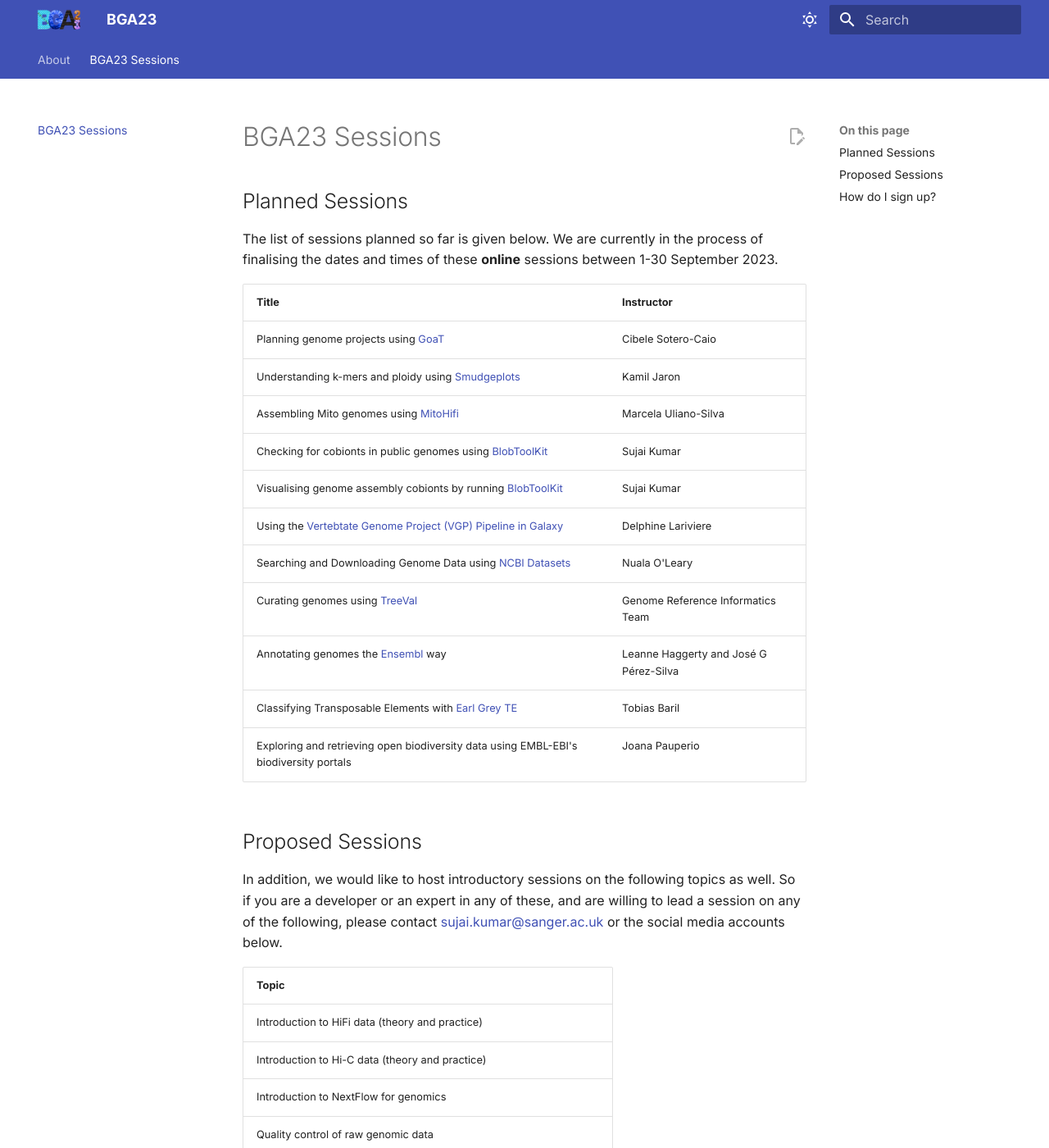
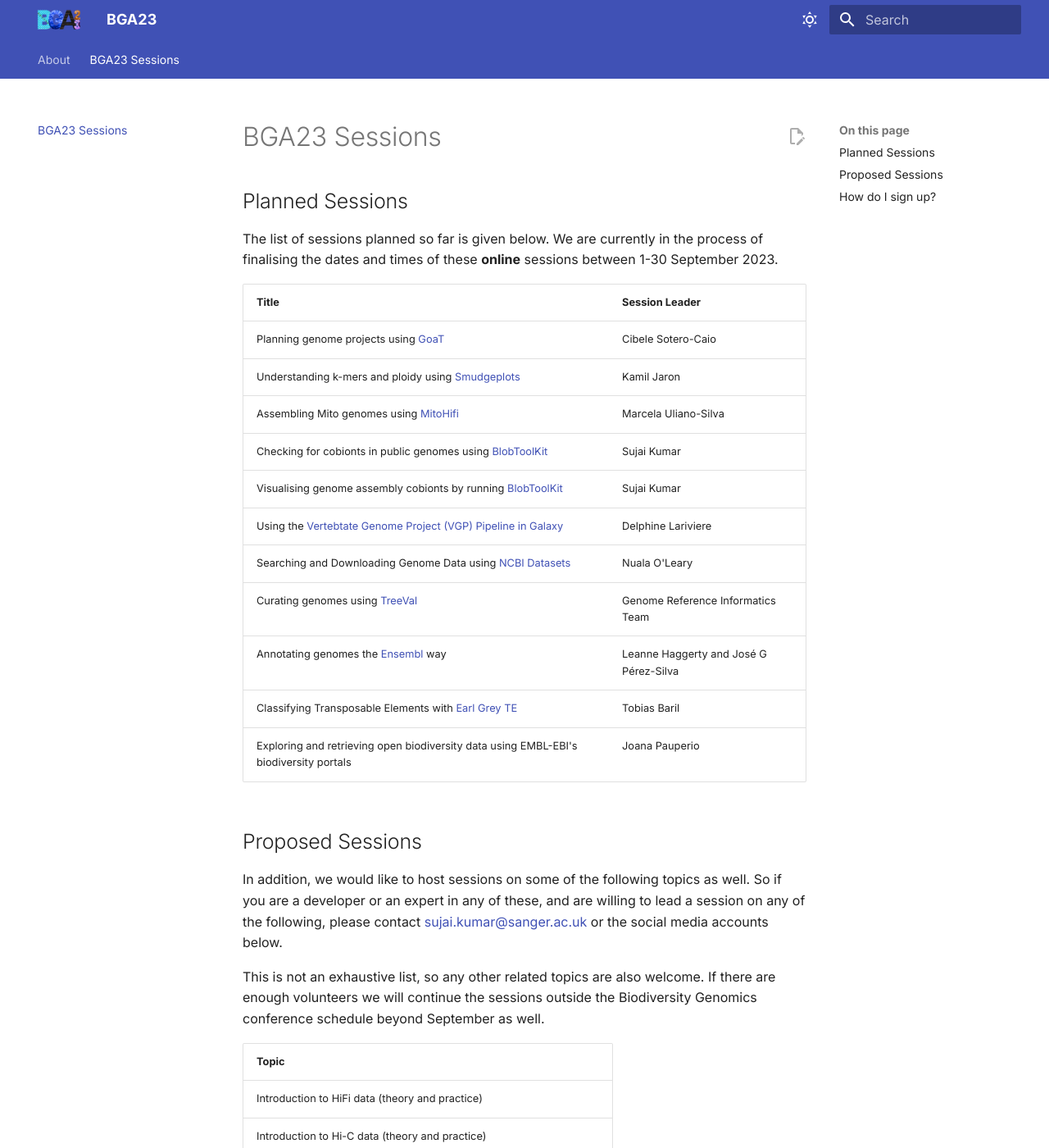
Before and after one commit to tol-training/tol-training.github.io, an MkDocs documentation site: the page built from docs/sessions.md, in a window 1280 px wide and 1400 px high. Shown: the whole window at 82% size. Built offline with MkDocs 1.6.1 and Material for MkDocs 9.7.7, drawn with Linux system fonts in a browser that asks for light colours.

Commit message:
update text

```diff
--- a/docs/sessions.md
+++ b/docs/sessions.md
@@ -7,8 +7,8 @@
 
 The list of sessions planned so far is given below. We are currently in the process of finalising the dates and times of these **online** sessions between 1-30 September 2023.
 
-| Title | Instructor |
-|-------|------------|
+| Title | Session Leader |
+|-------|----------------|
 | Planning genome projects using [GoaT](https://goat.genomehubs.org) | Cibele Sotero-Caio |
 | Understanding k-mers and ploidy using [Smudgeplots](https://github.com/KamilSJaron/smudgeplot) | Kamil Jaron |
 | Assembling Mito genomes using [MitoHifi](https://github.com/marcelauliano/MitoHiFi) | Marcela Uliano-Silva |
@@ -23,7 +23,9 @@
 
 ## Proposed Sessions
 
-In addition, we would like to host introductory sessions on the following topics as well. So if you are a developer or an expert in any of these, and are willing to lead a session on any of the following, please contact [sujai.kumar@sanger.ac.uk](mailto:sujai.kumar@sanger.ac.uk) or the social media accounts below.
+In addition, we would like to host sessions on some of the following topics as well. So if you are a developer or an expert in any of these, and are willing to lead a session on any of the following, please contact [sujai.kumar@sanger.ac.uk](mailto:sujai.kumar@sanger.ac.uk) or the social media accounts below.
+
+This is not an exhaustive list, so any other related topics are also welcome. If there are enough volunteers we will continue the sessions outside the Biodiversity Genomics conference schedule beyond September as well.
 
 | Topic |
 |-------|
--- a/mkdocs.yml
+++ b/mkdocs.yml
@@ -2,7 +2,7 @@
 site_url: https://bga23.org
 site_description: Biodiversity Genomics Academy 2023 - short workshops and introductory sessions for bioinformatics tools as part of the annual Biodiversity Genomics conference presented by the Earth Biogenome Project.
 copyright: Tree of Life Training, Wellcome Sanger Institute
-edit_uri: blob/main/docs
+edit_uri: https://github.com/bgacademy23/bgacademy23.github.io/blob/main/docs
 
 nav:
     - About: index.md
```
